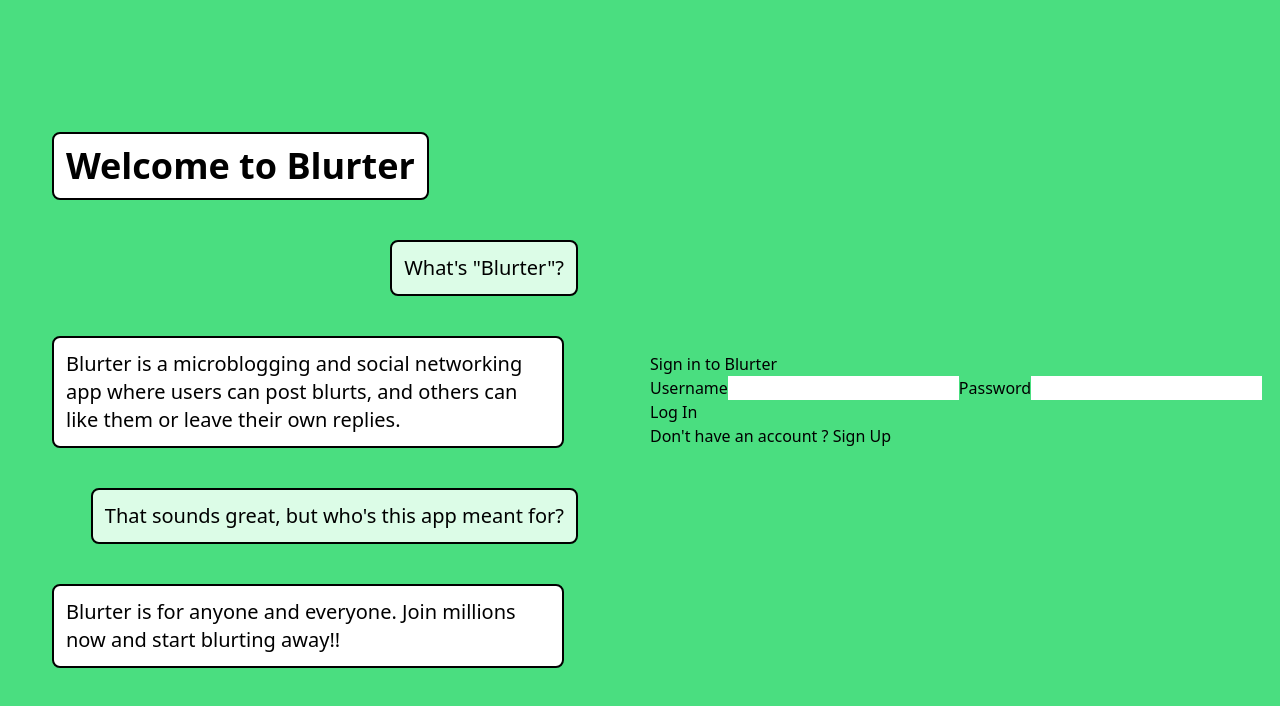
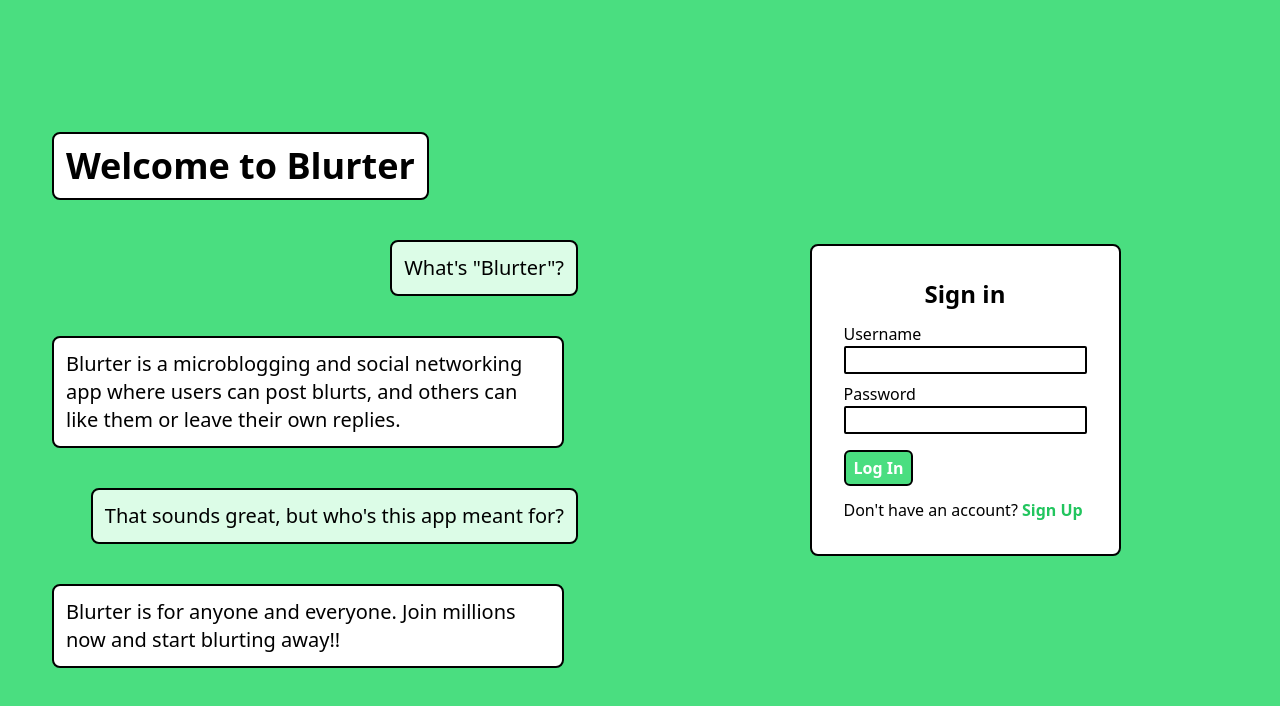
Before and after one commit to ebishiru/blurter, a React (Create React App) app in the folder client/: page / in a window 1280 px wide. Shown: the top 706 px of the page. Built offline with nearby package versions, Linux system fonts and the light colour scheme.

Commit message:
Added CSS to login

```diff
--- a/client/src/Pages/Main/index.js
+++ b/client/src/Pages/Main/index.js
@@ -1,4 +1,5 @@
 import { useState } from "react";
+import { Link } from "react-router-dom";
 
 const Main = () => {
     const [ inputUsername, setInputUsername ] = useState("");
@@ -42,7 +43,7 @@ const Main = () => {
 
     return (
         <>
-        <div className="bg-green-400 h-screen grid grid-cols-2 gap-x-5">
+        <div className="bg-green-400 h-screen grid grid-cols-2 gap-x-5 ">
             <div className="flex flex-col justify-center mx-8">
                     <h1 className="text-4xl font-bold bg-white p-3 m-5 border-2 border-black rounded-lg w-fit self-start">Welcome to Blurter</h1>
                     <p className="text-xl bg-green-100 p-3 m-5 border-2 border-black rounded-lg w-fit self-end">What's "Blurter"?</p>
@@ -50,24 +51,27 @@ const Main = () => {
                     <p className="text-xl bg-green-100 p-3 m-5 border-2 border-black rounded-lg w-fit self-end" >That sounds great, but who's this app meant for?</p>
                     <p className="text-xl bg-white p-3 m-5 border-2 border-black rounded-lg w-fit max-w-lg self-start">Blurter is for anyone and everyone. Join millions now and start blurting away!!</p>
             </div>
-            <div className="flex flex-col justify-center">
-                <h2>Sign in to Blurter</h2>
+            <div className="flex flex-col justify-center items-center">
+                <div className="p-8 border-2 border-black rounded-lg bg-white">
+                    <h2 className="mb-3 text-2xl font-bold text-center">Sign in</h2>
                     <form onSubmit={handleLogIn} autoComplete="on">
-                    <label htmlFor="username">Username</label>
-                    <input type="text" id="username" value={inputUsername} onChange={(ev)=>{
+                        <label className="block" htmlFor="username">Username</label>
+                        <input className="px-1 mb-2 border-2 border-black rounded-sm block" type="text" id="username" value={inputUsername} onChange={(ev)=>{
                             setInputUsername(ev.target.value)
                             setErrorMessage("");
                         }}></input>
-                    <label htmlFor="password">Password</label>
-                    <input type="password" id="password" value={inputPassword} onChange={(ev)=>{
+                        <label className="block" htmlFor="password">Password</label>
+                        <input className="px-1 mb-2 border-2 border-black rounded-sm block" type="password" id="password" value={inputPassword} onChange={(ev)=>{
                             setInputPassword(ev.target.value);
                             setErrorMessage("");
                         }}></input>
-                    <button disabled={!inputUsername || !inputPassword || status === "logging"}type="submit">Log In</button>
+                        <button className="font-bold text-white bg-green-400 px-2 py-1 my-2 mb-3 border-2 border-black rounded-md" disabled={!inputUsername || !inputPassword || status === "logging"}type="submit">Log In</button>
                         <p>{errorMessage}</p>
                     </form>
-                <p>Don't have an account ? <a>Sign Up</a></p>
+                    <p>Don't have an account? <Link className="text-green-500 font-bold" to="/register">Sign Up</Link></p>
                 </div>
+            </div>
+
         </div>
         </>
     )
```
Lines whose indentation alone changed are shown as unchanged.
